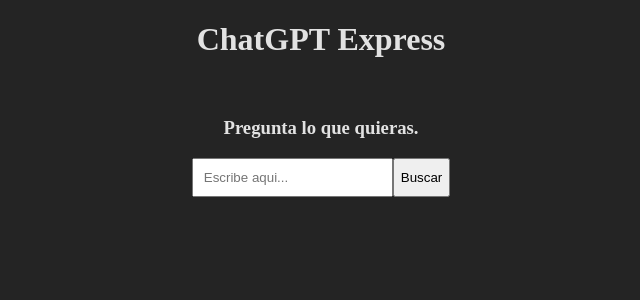
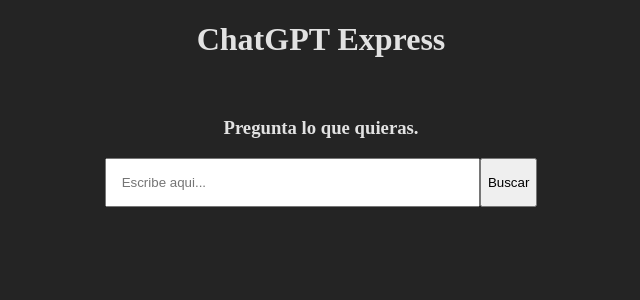
Before and after one commit to Martinmessner/messnerIA-openAI, a React (Vite) app: page / in a window 1280 px wide. Shown: the top 300 px of the page, without its empty margins (319-959 px from the left). Built offline with nearby package versions, Linux system fonts and the light colour scheme.

Commit message:
Change style with padding input and min-width

```diff
--- a/src/index.css
+++ b/src/index.css
@@ -23,7 +23,8 @@
 }
 
 .contenedor-form input {
-  padding: 10px;
+  padding: 15px;
+  min-width: 27%;
 }
 
 .contenedor-button {
```
